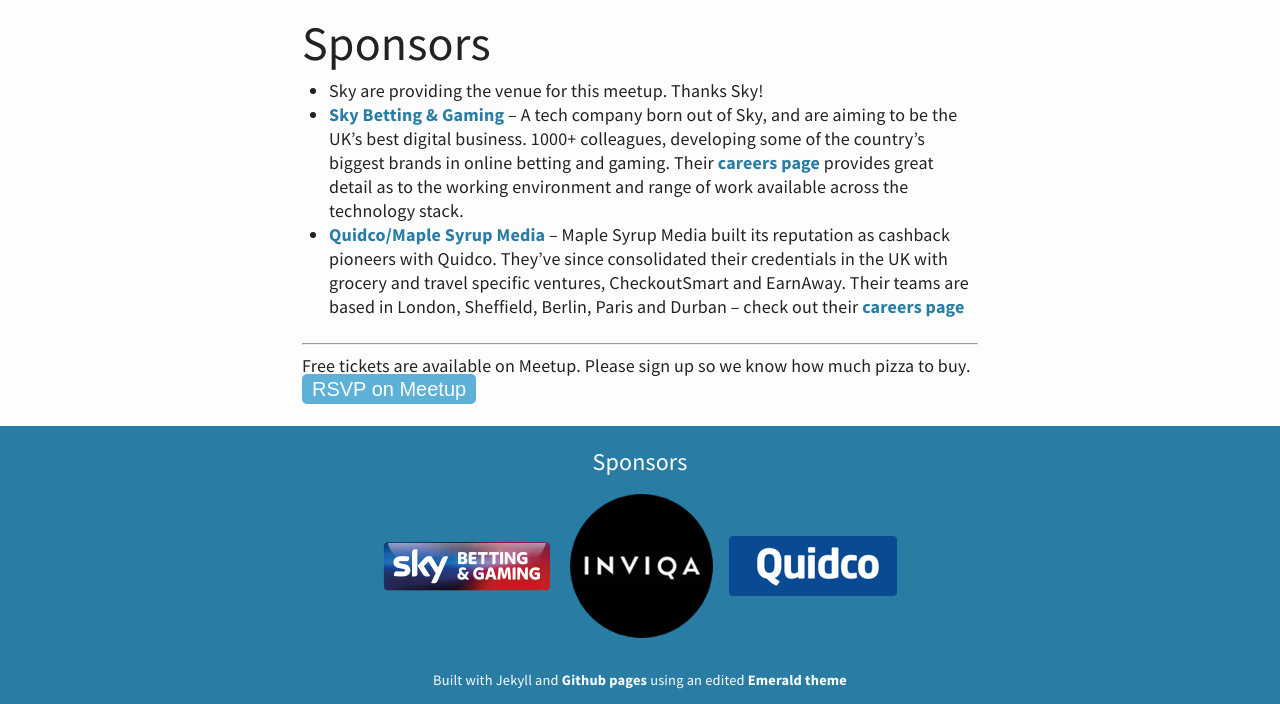
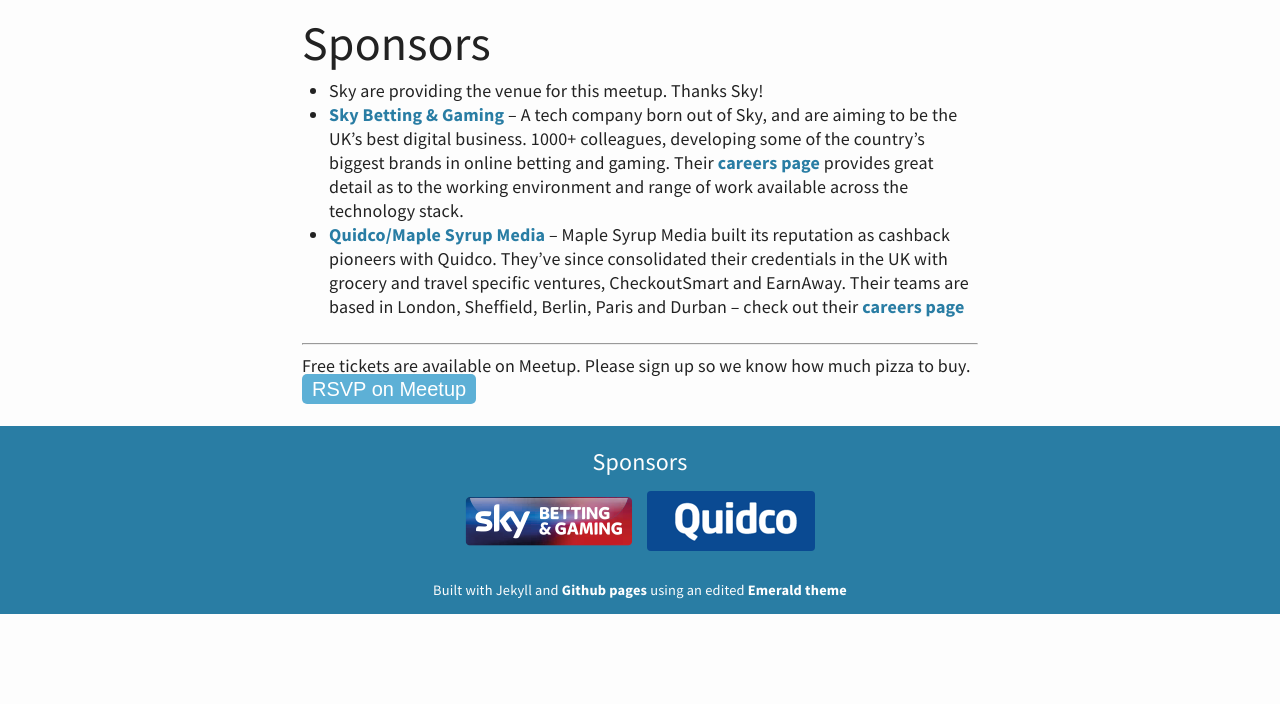
Before and after one commit to Ireaurora/LeedsPHP, a Jekyll site: the page built from index.html, in a window 1280 px wide. Shown: the part 2464-3168 px from the top of the page. Built offline with Jekyll 4.4.1, drawn with Linux system fonts in a browser that asks for light colours; comment, search, counter and statistics services are not loaded; after the commit the page ends 3078 px from its top, so only the background shows below that.

Commit message:
Remove a sponsor

```diff
--- a/_includes/footer.html
+++ b/_includes/footer.html
@@ -3,7 +3,7 @@
     <ul class="sponsor">
         <li class="sponsor-skybet">
             <a href="http://skybetcareers.com/"><img src="/img/sponsor-skybet.png" alt="Sky Bet logo" /></a></li>
-        <li class="sponsor-inviqa"><a href="http://inviqa.com/"><img src="/img/sponsor-inviqa.png" alt="Inviqa logo" /></a></li>
+        <!--<li class="sponsor-inviqa"><a href="http://inviqa.com/"><img src="/img/sponsor-inviqa.png" alt="Inviqa logo" /></a></li>-->
         <li class="sponsor-quidco"><a href="https://www.maplesyrupmedia.com/careers/"><img src="/img/sponsor-quidco.png" alt="QuidCo logo" /></a></li>
     </ul>
     <div class="credits">Built with Jekyll and <a href="https://github.com/deadlyhifi/LeedsPHP/tree/gh-pages">Github pages</a> using an edited <a href="https://github.com/KingFelix/emerald">Emerald theme</a></div>
```
